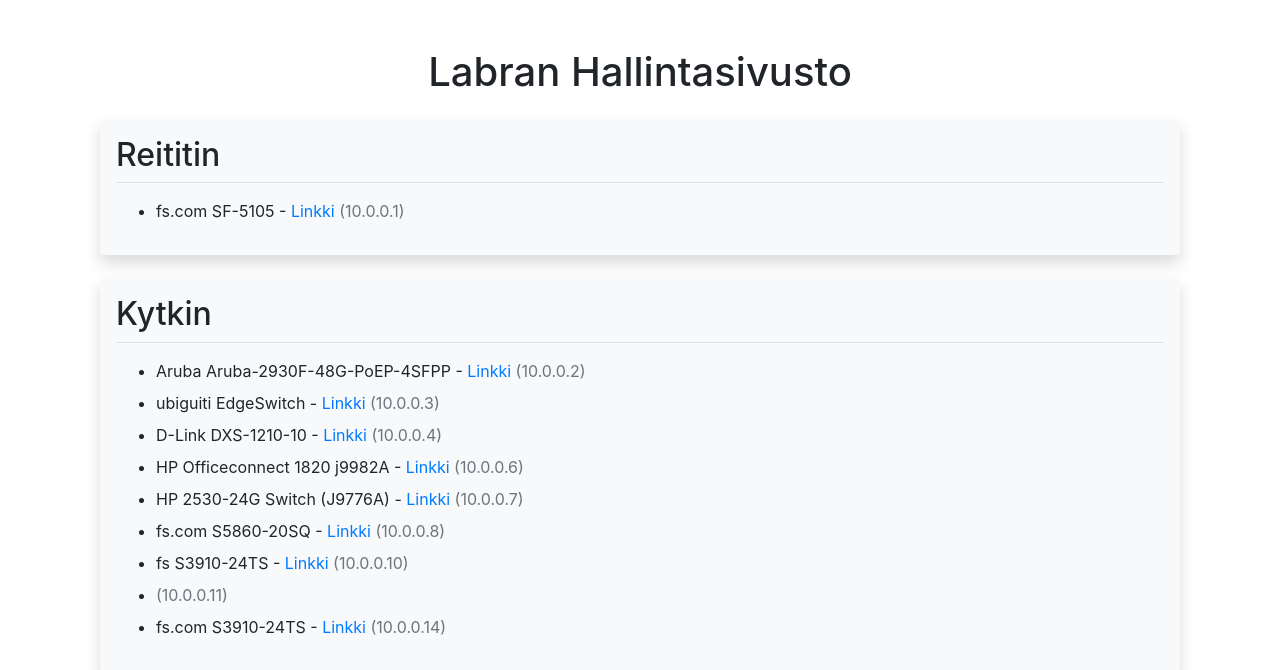
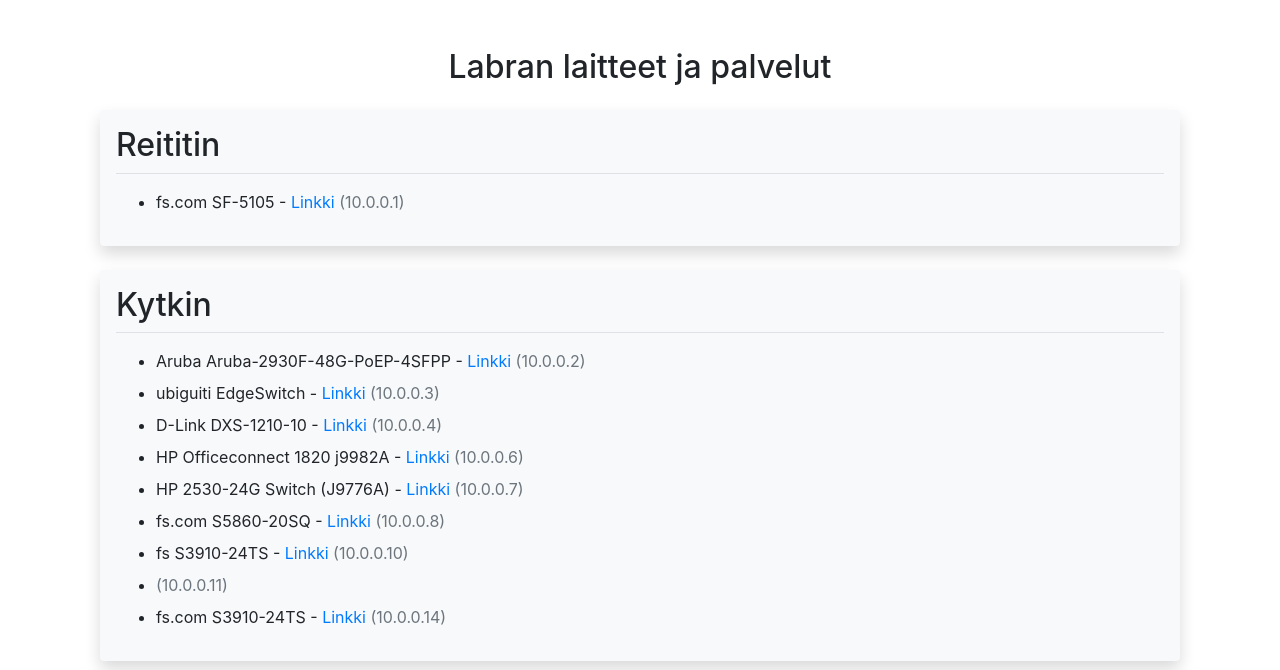
Before and after one commit to PaavoMeri/PaavoMeri_teht3, a Django app: page / in a window 1280 px wide. Shown: the part 88-758 px from the top of the page. Run offline with Django 4.2, Linux system fonts and the light colour scheme; data comes from the database, SQL or seed files in the repository; some libraries are stand-ins or nearby versions.

Commit message:
Update index.html

```diff
--- a/tehtävä3/hallintasivusto/templates/hallintasivusto/index.html
+++ b/tehtävä3/hallintasivusto/templates/hallintasivusto/index.html
@@ -2,7 +2,7 @@
 
 {% block content %}
 <div class="container mt-5">
-    <h1 class="text-center mb-4">Labran Hallintasivusto</h1>
+    <h2 class="text-center mb-4">Labran laitteet ja palvelut</h2>
 
     {% for kategoria in kategoriat %}
         <div class="my-4 p-3 bg-light rounded shadow">
```
